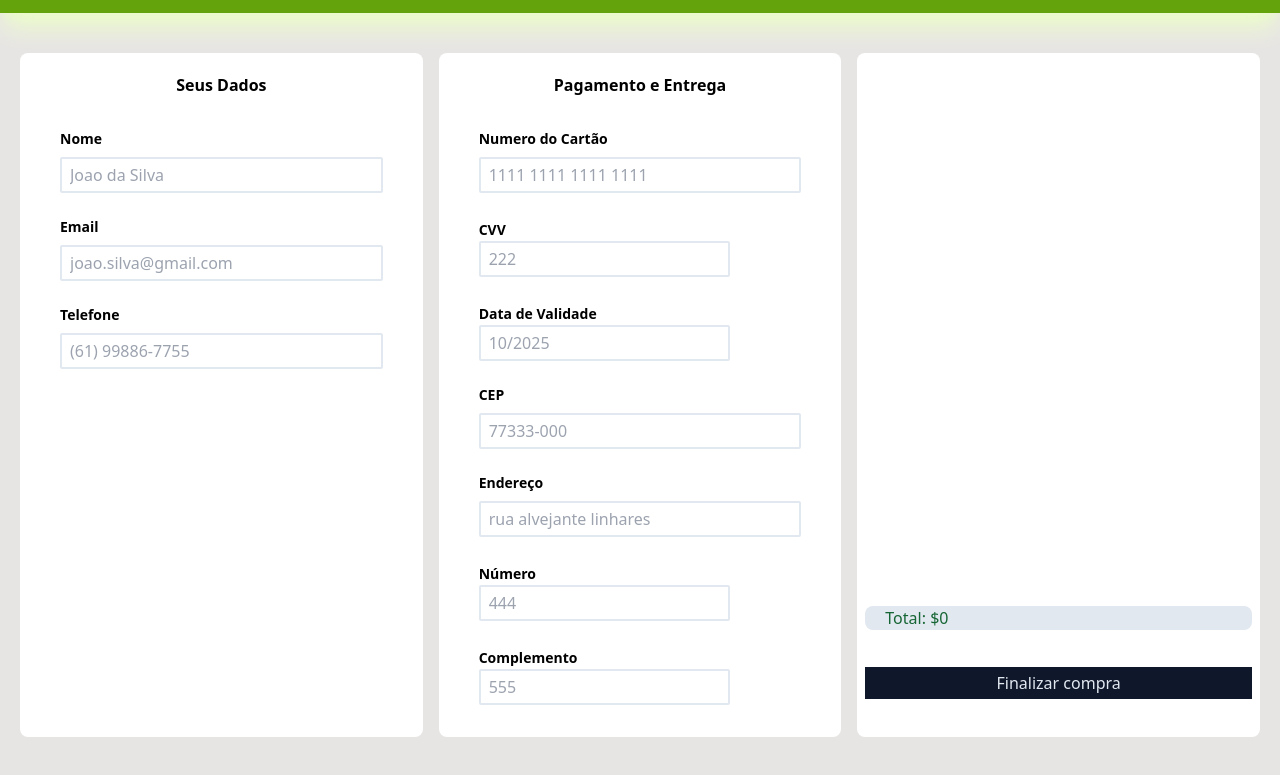
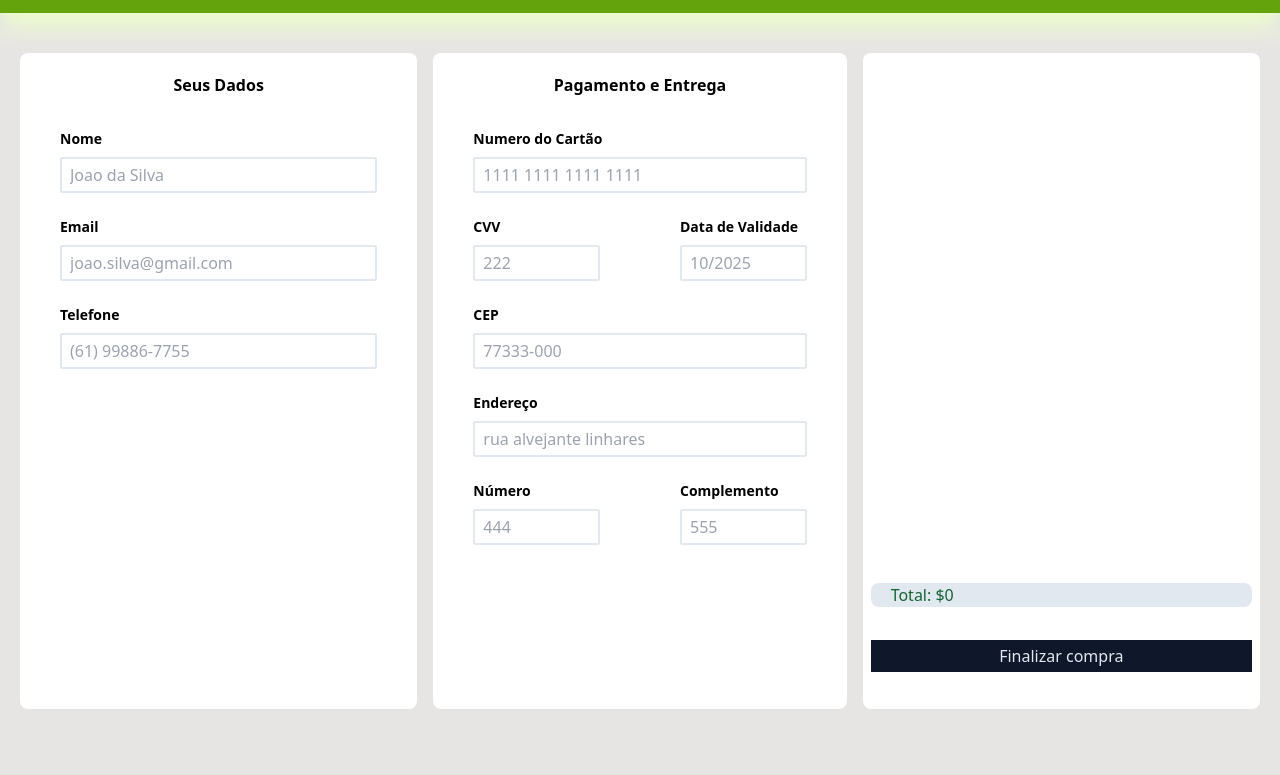
Before and after one commit to MuriloLucena08/GamePlayStore, a website built with Vite: page checkout.html in a window 1280 px wide. Shown: the part 51-826 px from the top of the page. After the commit the page ends 800 px from the top, so only its background shows below. Built offline with nearby package versions, Linux system fonts and the light colour scheme.

Commit message:
Update checkout.html

```diff
--- a/checkout.html
+++ b/checkout.html
@@ -66,7 +66,7 @@
           >
         </div>
       </section>
-      <section id="pagamento-entrega" class="w-1/3 bg-white rounded-lg py-5">
+      <section id="pagamento-entrega" class="w-1/3 bg-white rounded-lg py-5 sm:w-1/3 bg-white rounded-lg py-5">
         <p class="mb-5 text-center font-bold">Pagamento e Entrega</p>
         <div class="flex flex-col px-10 py-3">
           <label for="numero-cartao" class="font-bold text-sm mb-2">
@@ -80,8 +80,8 @@
             required
           >
         </div>
-        <div class="md:flex sm:flex">
-          <div class="sm:flex flex-col px-10 py-3 w-1/2">
+        <div class="flex sm:flex">
+          <div class="flex flex-col px-10 py-3 w-1/2 sm:flex flex-col px-10 py-3 w-1/2">
             <label for="codigo-seguranca" class="font-bold text-sm mb-2">
               CVV
             </label>
@@ -93,7 +93,7 @@
               required
             >
           </div>
-          <div class="sm:flex flex-col px-10 py-3 w-1/2">
+          <div class="flex flex-col px-10 py-3 w-1/2 sm:flex flex-col px-10 py-10 py-3 w-1/2">
             <label for="data-expiracao" class="font-bold text-sm mb-2">
               Data de Validade
             </label>
@@ -130,8 +130,8 @@
             required
           >
         </div>
-        <div class="md:flex sm:flex">
-          <div class="md:flex sm:flex md:flex-col sm:flex-col px-10 py-3 w-1/2">
+        <div class="flex sm:flex">
+          <div class="flex flex-col px-10 py-3 w-1/2 sm:flex flex-col px-10 py-3 w-1/2">
             <label for="numero" class="font-bold text-sm mb-2">
               Número
             </label>
@@ -143,7 +143,7 @@
               required
             >
           </div>
-          <div class="md:flex sm:flex md:flex-col sm:flex-col px-10 py-3 w-1/2">
+          <div class="flex flex-col px-10 py-3 w-1/2 sm:flex flex-col px-10 py-3 w-1/2">
             <label for="complemento" class="font-bold text-sm mb-2">
               Complemento
             </label>
@@ -157,8 +157,8 @@
           </div>
         </div>
       </section>
-      <section id="produtos-checkout" class="w-1/3 bg-white rounded-lg py-5">
-        <section id="conteiner-produtos-checkout" class="h-4/5 overflow-y-auto px-2 md:flex sm:flex md:flex-col sm:flex-col items-center"></section>
+      <section id="produtos-checkout" class="w-1/3 bg-white rounded-lg py-5 sm:w-1/3 bg-white rounded-lg py-5">
+        <section id="conteiner-produtos-checkout" class="h-4/5 overflow-y-auto px-2 flex flex-col items-center sm:h-4/5 overflow-y-auto px-2 flex flex-col items-center"></section>
         <section id="celula-checkout" class="flex flex-col px-2 h-1/5 justify-around">
           <p id="preco-final" class="bg-slate-200 text-green-800 rounded-lg pl-5"></p>
           <button
```
